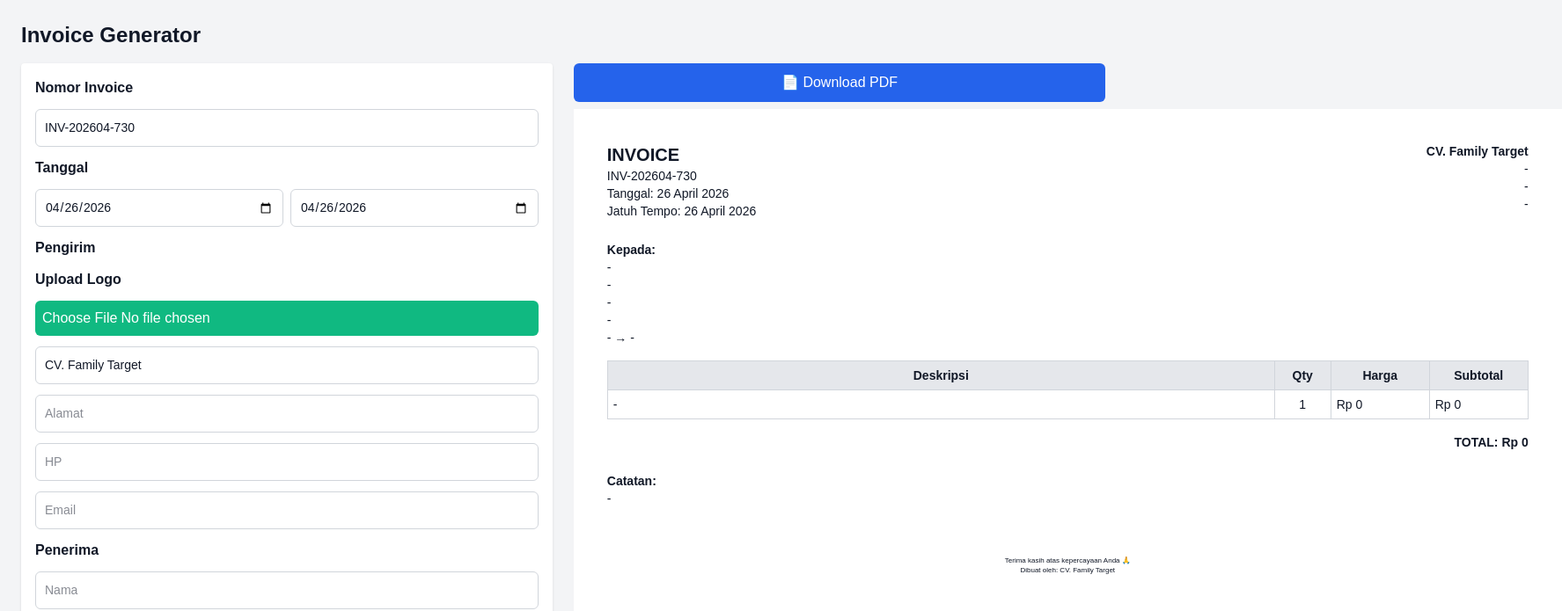
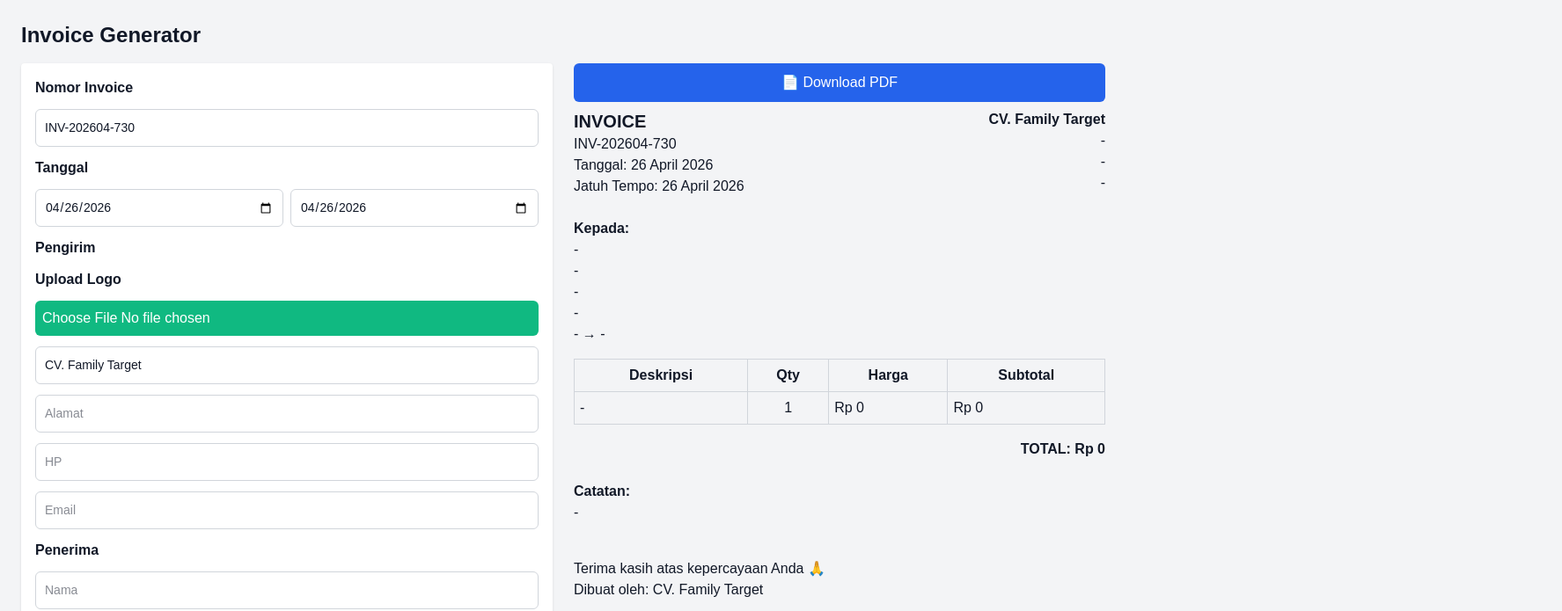
Before and after one commit to rahmatfantastik07/invoice-app, a Next.js app: page / in a window 1280 px wide. Shown: the top 695 px of the page at 88% size, 1775 px wide, since content can reach past the window. Built offline with nearby package versions, Linux system fonts and the light colour scheme.

Commit message:
Update InvoicePreview.tsx

```diff
--- a/app/components/InvoicePreview.tsx
+++ b/app/components/InvoicePreview.tsx
@@ -26,29 +26,35 @@ export default function InvoicePreview({ data }: any) {
 
     const imgData = canvas.toDataURL("image/png");
 
+    // 🔥 GANTI KE PORTRAIT
     const pdf = new jsPDF({
-      orientation: "landscape",
+      orientation: "portrait",
       unit: "mm",
       format: "a4",
     });
 
-    const pageWidth = 297;
-    const pageHeight = 210;
+    const pageWidth = 210;
+    const pageHeight = 297;
 
-    const imgRatio = canvas.width / canvas.height;
-    const pageRatio = pageWidth / pageHeight;
+    const margin = 15;
 
-    let renderWidth = pageWidth;
-    let renderHeight = pageHeight;
+    const imgWidth = canvas.width;
+    const imgHeight = canvas.height;
 
-    if (imgRatio > pageRatio) {
-      renderHeight = pageWidth / imgRatio;
-    } else {
-      renderWidth = pageHeight * imgRatio;
+    const maxWidth = pageWidth - margin * 2;
+    const maxHeight = pageHeight - margin * 2;
+
+    let renderWidth = maxWidth;
+    let renderHeight = (imgHeight * maxWidth) / imgWidth;
+
+    // 🔥 JAGA AGAR TIDAK TERPOTONG
+    if (renderHeight > maxHeight) {
+      renderHeight = maxHeight;
+      renderWidth = (imgWidth * maxHeight) / imgHeight;
     }
 
     const x = (pageWidth - renderWidth) / 2;
-    const y = (pageHeight - renderHeight) / 2;
+    const y = margin; // 🔥 jangan center vertikal → biar natural seperti dokumen
 
     pdf.addImage(imgData, "PNG", x, y, renderWidth, renderHeight);
 
@@ -65,23 +71,13 @@ export default function InvoicePreview({ data }: any) {
         </button>
       </div>
 
-      {/* 🔥 WRAPPER RESPONSIVE */}
+      {/* INVOICE WRAPPER (RESPONSIVE FIX) */}
       <div className="preview-wrapper">
         <div className="preview-scale">
 
-          {/* 🔥 AREA ASLI (JANGAN DIUBAH) */}
           <div
             ref={printRef}
-            style={{
-              width: "297mm",
-              minHeight: "210mm",
-              padding: "10mm",
-              paddingBottom: "20mm",
-              boxSizing: "border-box",
-              background: "#ffffff",
-              fontFamily: "Arial, sans-serif",
-            }}
-            className="text-sm"
+            className="invoice-paper"
           >
 
             {/* HEADER */}
@@ -97,12 +93,7 @@ export default function InvoicePreview({ data }: any) {
                 {data.logo && (
                   <img
                     src={data.logo}
-                    style={{
-                      height: "50px",
-                      marginBottom: "6px",
-                      objectFit: "contain",
-                      marginLeft: "auto",
-                    }}
+                    className="logo"
                   />
                 )}
 
@@ -126,28 +117,22 @@ export default function InvoicePreview({ data }: any) {
             </div>
 
             {/* TABLE */}
-            <table className="w-full border table-fixed">
+            <table className="preview-table">
               <thead>
-                <tr style={{ background: "#e5e7eb" }}>
-                  <th className="border p-2">Deskripsi</th>
-                  <th className="border p-2 w-16">Qty</th>
-                  <th className="border p-2 w-28">Harga</th>
-                  <th className="border p-2 w-28">Subtotal</th>
+                <tr>
+                  <th>Deskripsi</th>
+                  <th>Qty</th>
+                  <th>Harga</th>
+                  <th>Subtotal</th>
                 </tr>
               </thead>
               <tbody>
                 {(data.items || []).map((item: any, i: number) => (
                   <tr key={i}>
-                    <td className="border p-2 wrap-break-word">
-                      {item.desc || "-"}
-                    </td>
-                    <td className="border p-2 text-center">
-                      {item.qty || 0}
-                    </td>
-                    <td className="border p-2">
-                      {formatRupiah(item.price || 0)}
-                    </td>
-                    <td className="border p-2">
+                    <td>{item.desc || "-"}</td>
+                    <td className="text-center">{item.qty || 0}</td>
+                    <td>{formatRupiah(item.price || 0)}</td>
+                    <td>
                       {formatRupiah(
                         (item.qty || 0) * (item.price || 0)
                       )}
@@ -171,10 +156,7 @@ export default function InvoicePreview({ data }: any) {
             {/* FOOTER */}
             <div className="flex justify-between mt-10 items-end">
               {data.qris && (
-                <img
-                  src={data.qris}
-                  className="h-24 object-contain"
-                />
+                <img src={data.qris} className="qris" />
               )}
 
               {data.signature && (
@@ -182,7 +164,7 @@ export default function InvoicePreview({ data }: any) {
                   <p>Hormat Kami,</p>
                   <img
                     src={data.signature}
-                    className="h-20 mx-auto object-contain"
+                    className="signature"
                   />
                   <p>{data.from?.name || "-"}</p>
                 </div>
@@ -190,13 +172,7 @@ export default function InvoicePreview({ data }: any) {
             </div>
 
             {/* FOOTNOTE */}
-            <div
-              style={{
-                marginTop: "15px",
-                fontSize: "8px",
-                textAlign: "center",
-              }}
-            >
+            <div className="footnote">
               <p>Terima kasih atas kepercayaan Anda 🙏</p>
               <p>Dibuat oleh: {data.from?.name || "-"}</p>
             </div>
```
